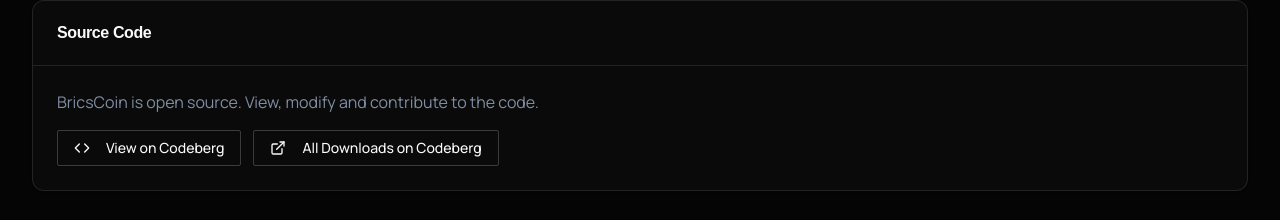
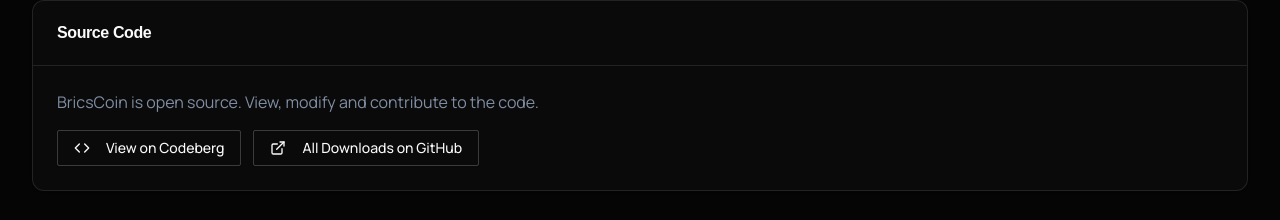
Before and after one commit to Bricscoin2026/Bricscoin, a React (Create React App) app in the folder frontend/: page /downloads in a window 1280 px wide. Shown: the part 1088-1308 px from the top of the page. Built offline with nearby package versions, Linux system fonts and the light colour scheme; no server answers; a web font is replaced by a local one.

Commit message:
auto-commit for a3f81e51-fc87-4ddc-ab9c-4420ab6d4794

```diff
--- a/frontend/src/pages/Downloads.jsx
+++ b/frontend/src/pages/Downloads.jsx
@@ -214,11 +214,11 @@
             <Button
               variant="outline"
               className="border-white/20"
-              onClick={() => window.open(CODEBERG_FOLDER, '_blank')}
+              onClick={() => window.open(GITHUB_RELEASES_PAGE, '_blank')}
               data-testid="codeberg-downloads-btn"
             >
               <ExternalLink className="w-4 h-4 mr-2" />
-              All Downloads on Codeberg
+              All Downloads on GitHub
             </Button>
           </div>
         </CardContent>
```
